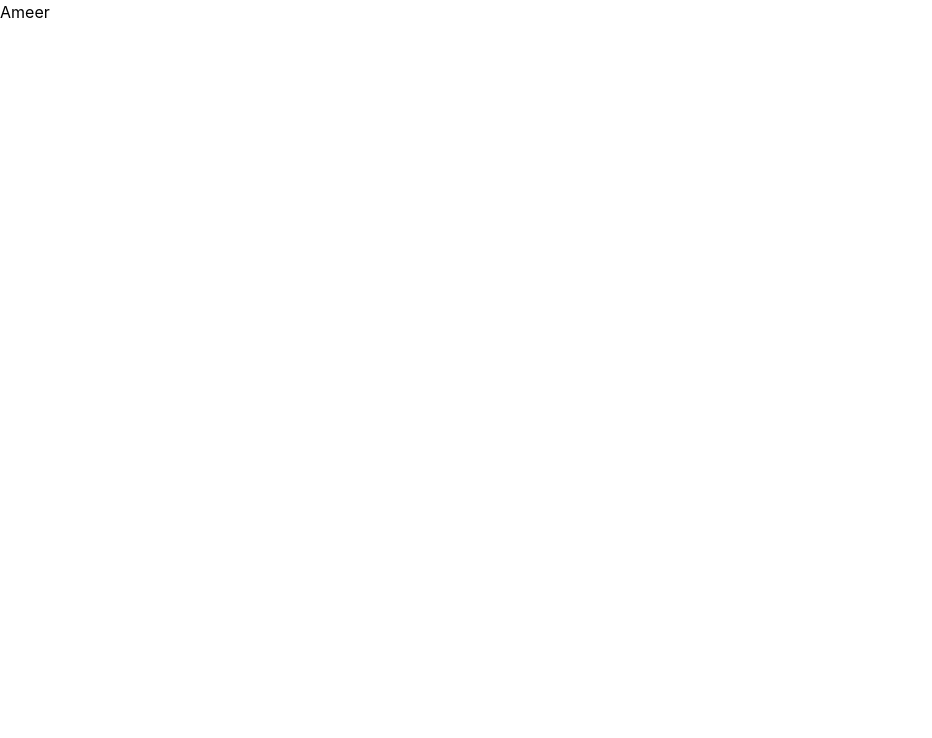
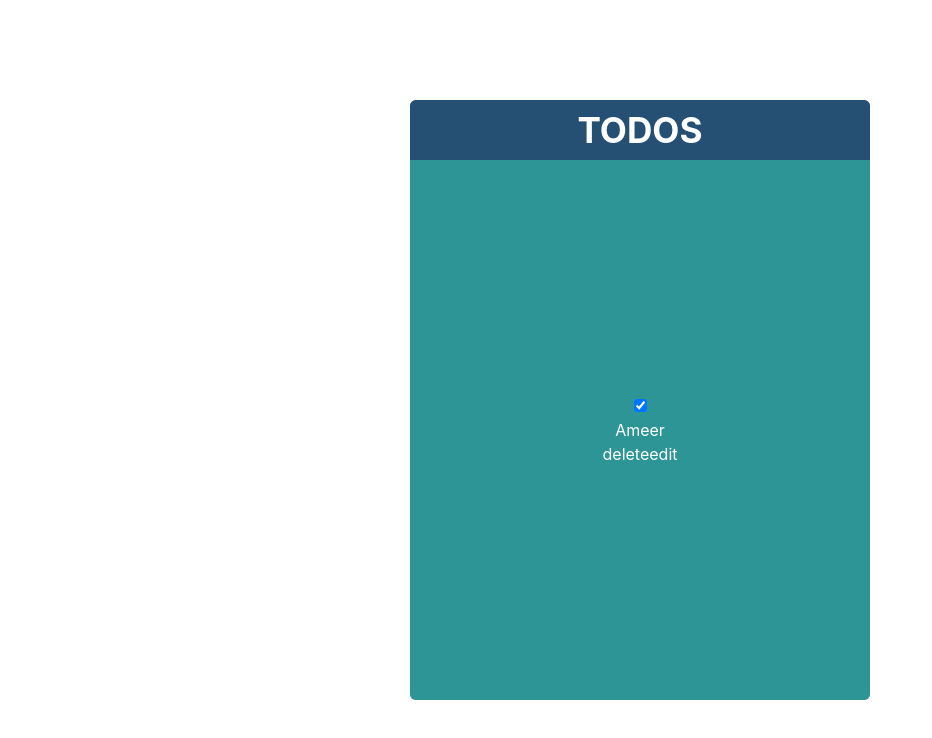
Before and after one commit to Ameer2000Mzori/TodoList-App-Mern, a React (Create React App) app in the folder frontend/: page / in a window 1280 px wide. Shown: the top 738 px of the page, without its empty margins (0-932 px from the left). Built offline with nearby package versions, Linux system fonts and the light colour scheme.

Commit message:
added styling and html tree

```diff
--- a/frontend/src/component/pages/Home.jsx
+++ b/frontend/src/component/pages/Home.jsx
@@ -3,12 +3,18 @@ import React from 'react'
 const Home = () => {
   return (
     <>
-      <div>
-        <div>
-          <div>
+      <div className="h-[100vh] w-[100vw] text-center items-center justify-center flex flex-col">
+        <div className="h-[600px] w-[460px] bg-slate-400 rounded-md flex flex-col text-center items-center justify-start overflow-hidden">
+          <div className="h-[10vh] w-[100%] bg-[#265073] text-white flex flex-col text-center items-center justify-center">
+            <h1 className="text-[2.2rem] font-bold">TODOS </h1>
+          </div>
+          <div className="h-[90vh] w-[100%] bg-[#2D9596] text-white flex flex-col text-center items-center justify-center ">
             <ul>
               <li>
+                <input type="checkbox" checked />
                 <p>Ameer</p>
+                <button>delete</button>
+                <button>edit</button>
               </li>
             </ul>
           </div>
```
